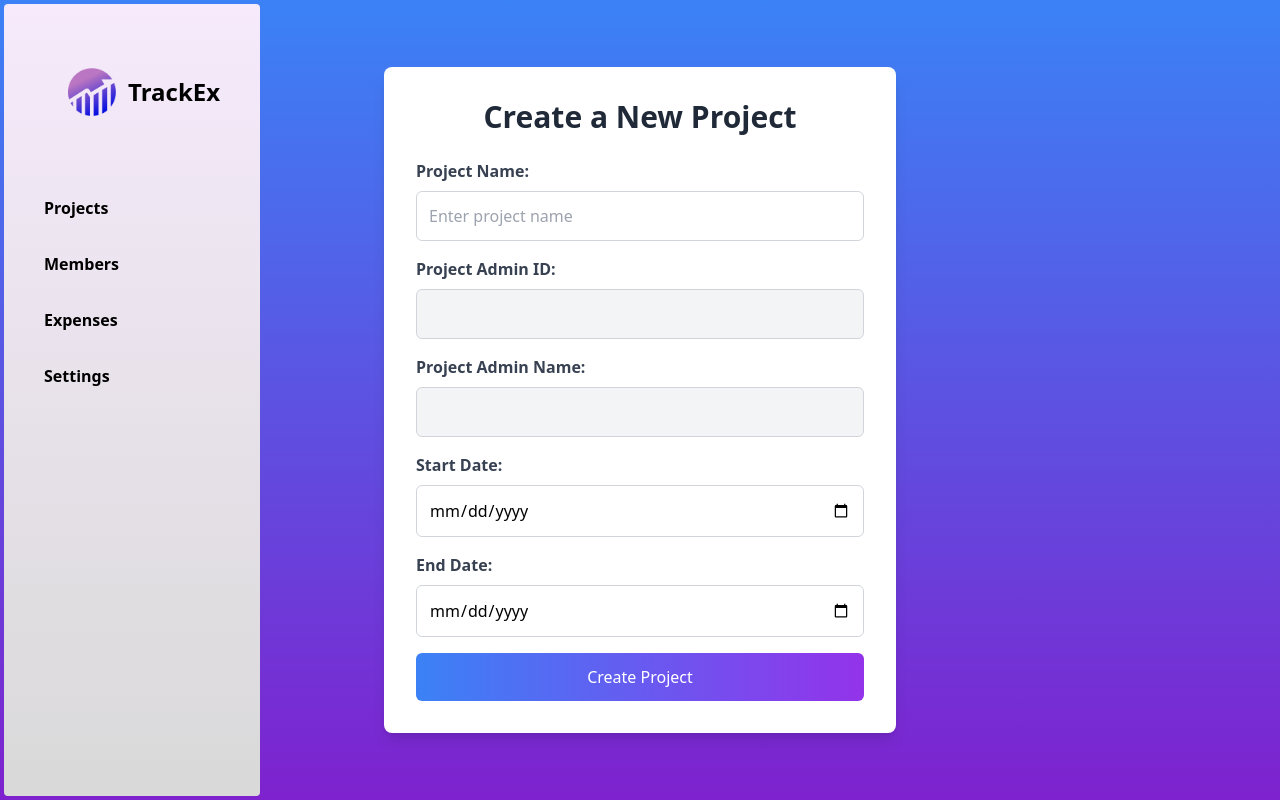
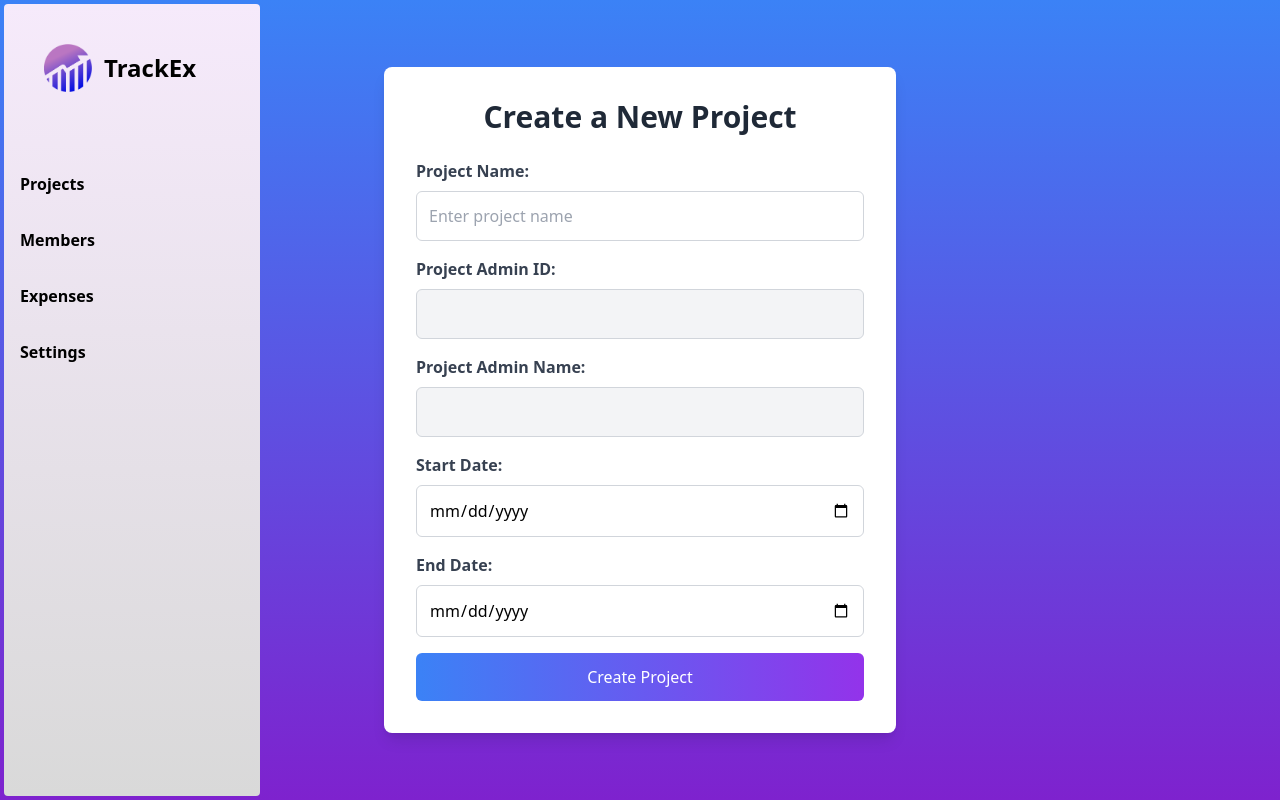
Before and after one commit to sarthakare/ExpenseTracker2, a React (Vite) app in the folder Client/: page /home in a window 1280 px wide. Built offline with nearby package versions, Linux system fonts and the light colour scheme.

Commit message:
basic improvements

```diff
--- a/Client/src/App.jsx
+++ b/Client/src/App.jsx
@@ -15,7 +15,7 @@ function App() {
             <Route path="/" element={<Landing />} />
             <Route path="/register" element={<RegisterUser />} />
             <Route path="/login" element={<LoginUser />} />
-            <Route path="/home*" element={<Home />} />
+            <Route path="/home/*" element={<Home />} />
           </Routes>
         </div>
       </Router>
--- a/Client/src/components/navbar.jsx
+++ b/Client/src/components/navbar.jsx
@@ -3,7 +3,7 @@ import logo from '../assets/images/icon-1.png'
 
 function Navbar() {
   return (
-    <nav className="bg-gradient-to-b from-[#f6eafb] to-[#d9d9d9] w-64 h-[99vh] p-6 fixed top-1 left-1 flex flex-col rounded p-0">
+    <nav className="bg-gradient-to-b from-[#f6eafb] to-[#d9d9d9] w-64 h-[99vh] fixed top-1 left-1 flex flex-col rounded p-0">
       {/* Logo and App Name */}
       <div className="flex items-center mb-8 p-10">
         <img
--- a/Client/src/components/projects.jsx
+++ b/Client/src/components/projects.jsx
@@ -56,7 +56,7 @@ function Projects() {
       setProjectName("");
       setStartDate("");
       setEndDate("");
-      navigate("/projects/members");
+      navigate("/home/members");
     } catch (err) {
       if (err.response && err.response.data) {
         toast.error(err.response.data.detail + " Project creation failed!");
--- a/Client/src/components/settings.jsx
+++ b/Client/src/components/settings.jsx
@@ -1,13 +1,15 @@
 import { useState } from "react";
+import {useNavigate} from "react-router-dom";
 
 function Settings() {
   const [showLogoutModal, setShowLogoutModal] = useState(false);
   const [showDeleteModal, setShowDeleteModal] = useState(false);
 
   // Handle logout confirmation
+  const navigate = useNavigate();
   const handleLogout = () => {
     // Here you can implement your logout logic
-    console.log("Logged out");
+    navigate("/");
     setShowLogoutModal(false);
   };
 
```
